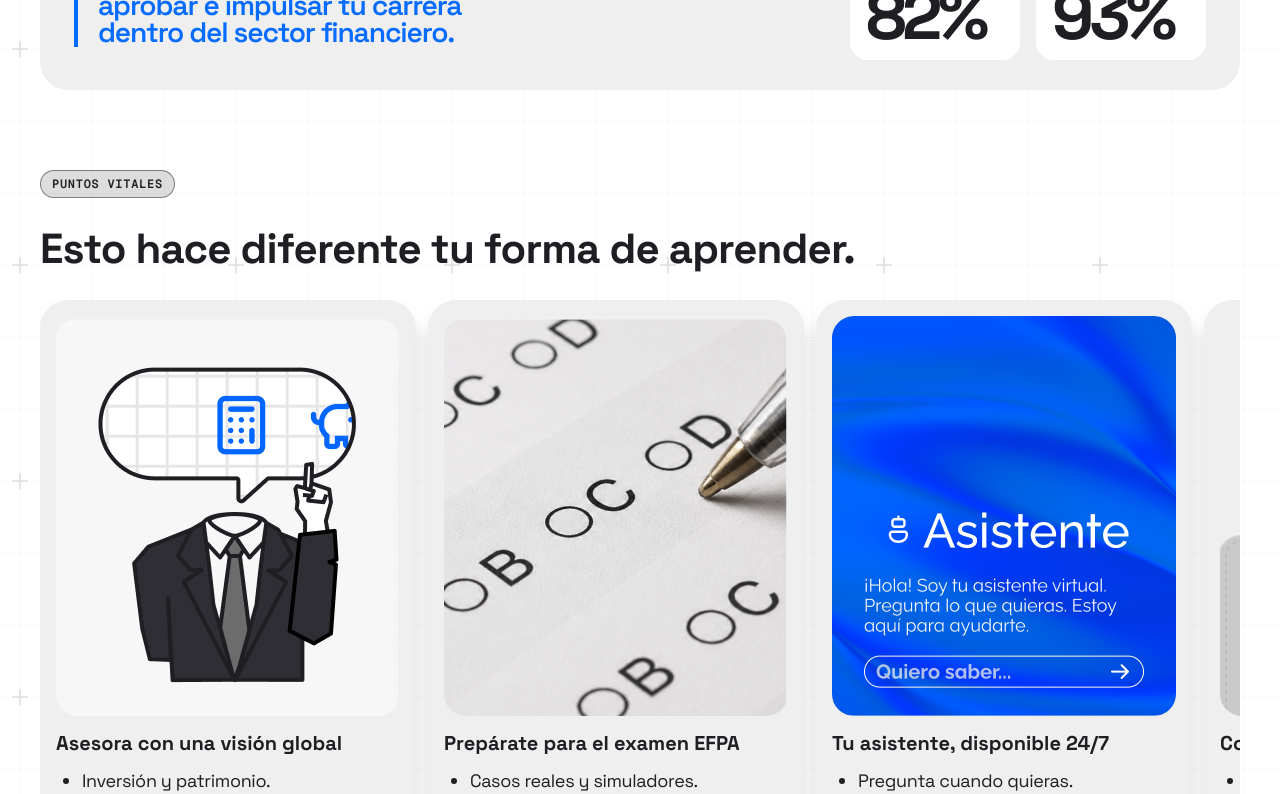
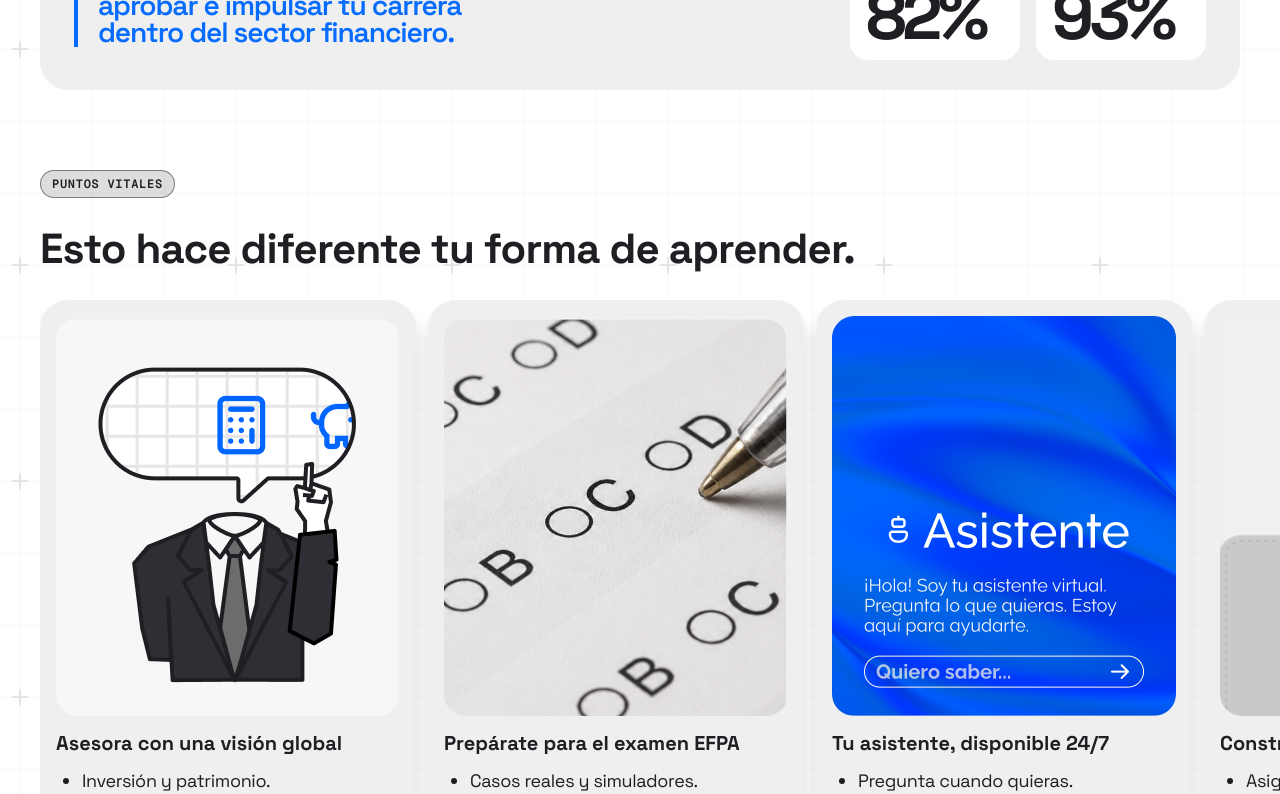
Before and after one commit to alowensteintbs/tbs-new-web, a Next.js app: page /products/efa in a window 1280 px wide. Shown: the part 3055-3849 px from the top of the page. Built offline with nearby package versions, Linux system fonts and the light colour scheme; no server answers; a web font is replaced by a local one.

Commit message:
fix(products): extender carrusel de beneficios

```diff
--- a/src/app/(public)/products/pack-premium/_components/pack-premium.module.css
+++ b/src/app/(public)/products/pack-premium/_components/pack-premium.module.css
@@ -2117,6 +2117,9 @@
 .pagina :global(.tbs-grid-dark) { background-color: #121214; }
 @media (min-width: 601px) {
   .tituloCarrusel h2 { font-family: var(--font-space-grotesk), sans-serif; font-size: 42px; line-height: 38px; letter-spacing: -0.02em; }
+  .carruselBeneficios {
+    width: calc(100% + max(24px, (100vw - 1200px) / 2));
+  }
   .tarjetaBeneficio { border-radius: 28px; }
   .tarjetaBeneficio ul { font-family: var(--font-space-grotesk), sans-serif; line-height: 22px; letter-spacing: -0.02em; }
   .pagina [data-product-mentors] article { height: 576px; }
```
